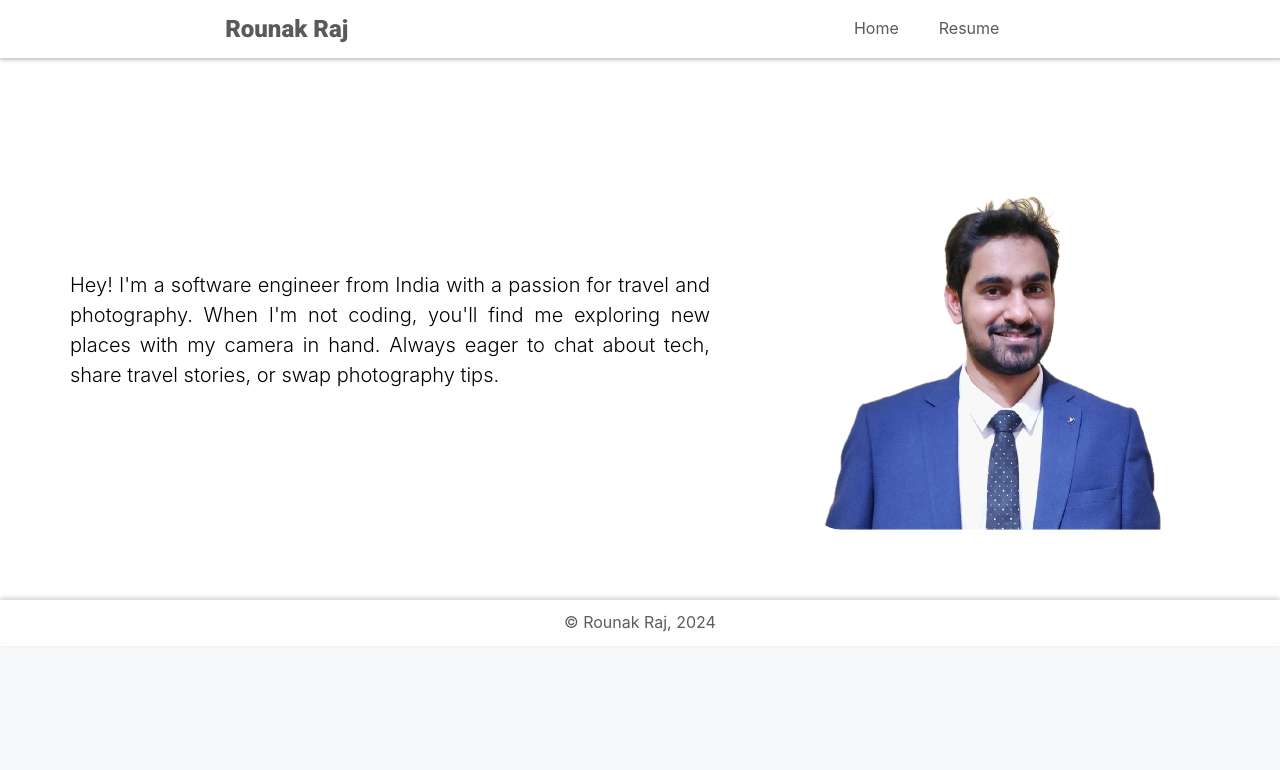
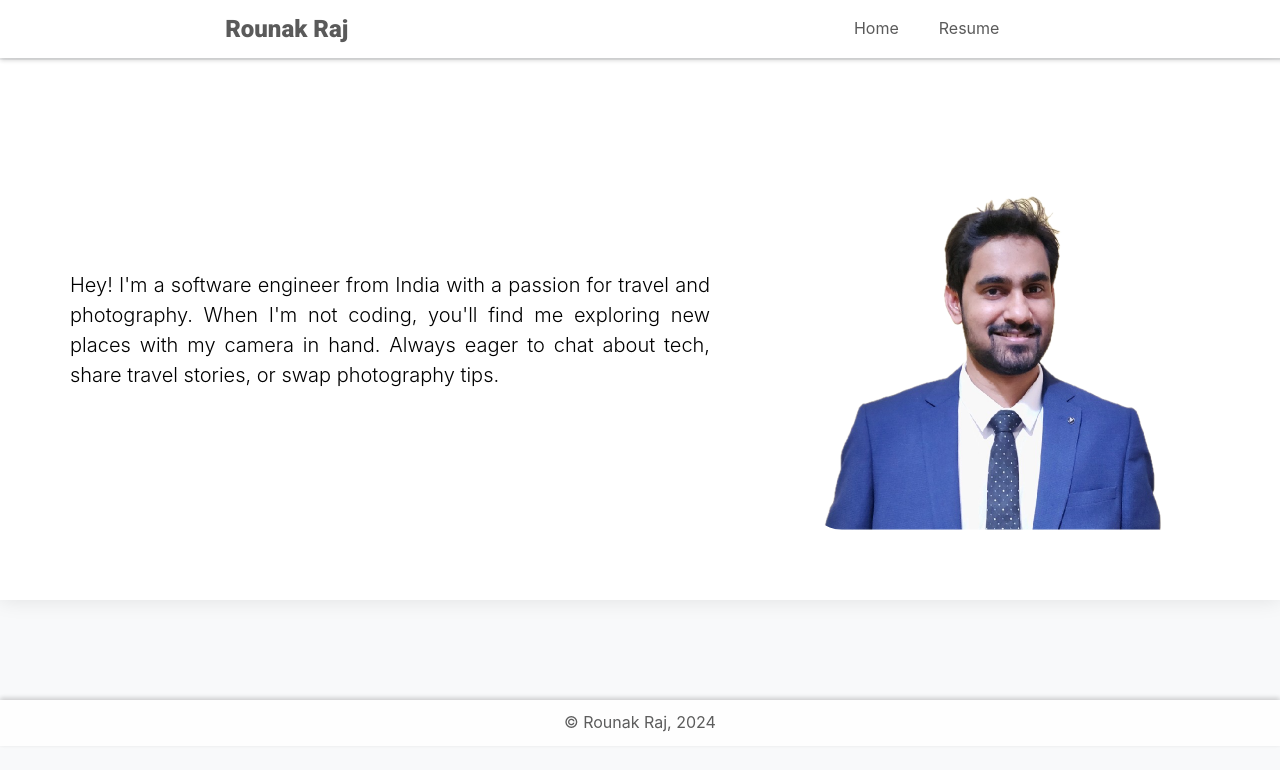
Before and after one commit to rounakraj8/portfolio, a React (Create React App) app in the folder website/: page /#/ in a window 1280 px wide. Shown: the top 770 px of the page. Built offline with nearby package versions, Linux system fonts and the light colour scheme.

Commit message:
set margin

```diff
--- a/website/src/components/homepage/Homepage.css
+++ b/website/src/components/homepage/Homepage.css
@@ -4,6 +4,7 @@
   box-shadow: 0 0 20px rgba(0, 0, 0, 0.1);
   display: flex;
   flex-direction: column;
+  margin-bottom: 100px;
 }
 
 .left-content {
```
